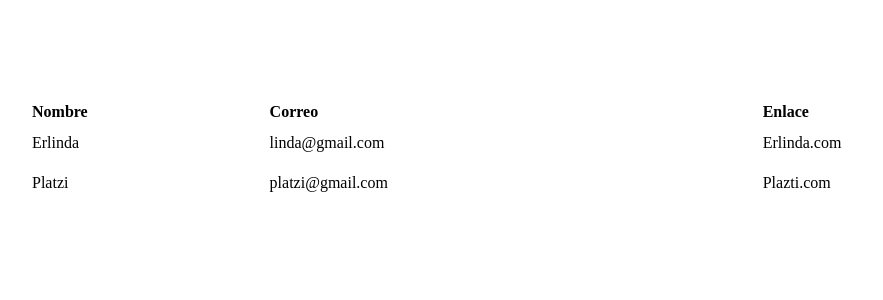
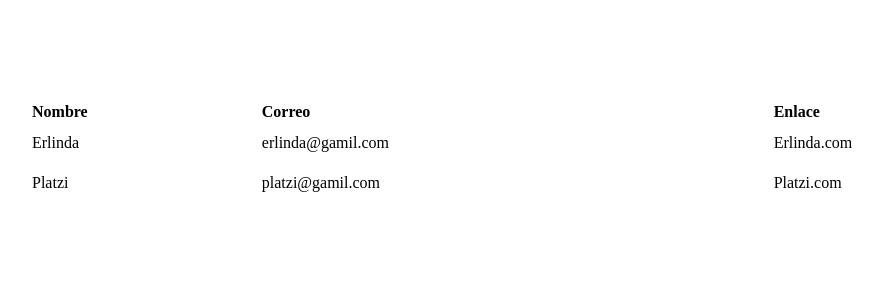
Before and after one commit to erlinda7/reduxBedu, a React (Create React App) app: page / in a window 1280 px wide. Shown: the top 300 px of the page, without its empty margins (79-962 px from the left). Built offline with nearby package versions, Linux system fonts and the light colour scheme.

Commit message:
cambiando de componente funcional(Stateles) a componente de clase(stateful)

```diff
--- a/src/components/App.js
+++ b/src/components/App.js
@@ -1,21 +1,39 @@
-import React from 'react';
+import React, { Component } from 'react'; //import Component
 
 
-const App = () => {
+//cambiar const por class
+class App extends Component {
 
-  const ponerFilas = () => [
+  constructor() {
+    super();
+    this.state = {
+      usuarios: [
+        {
+          nombre: 'Erlinda',
+          correo: 'erlinda@gamil.com',
+          enlace: 'Erlinda.com'
+        },
+        {
+          nombre: 'Platzi',
+          correo: 'platzi@gamil.com',
+          enlace: 'Platzi.com'
+        }
+      ]
+    }
+  }
+  //ya no es necesario const
+  ponerFilas = () => (
+    this.state.usuarios.map(usuario => (
       <tr>
-      <td>Erlinda</td>
-      <td>linda@gmail.com</td>
-      <td>Erlinda.com</td>
-    </tr>,
-    <tr>
-      <td>Platzi</td>
-      <td>platzi@gmail.com</td>
-      <td>Plazti.com</td>
+        <td>{usuario.nombre}</td>
+        <td>{usuario.correo}</td>
+        <td>{usuario.enlace}</td>
       </tr>
-  ]
-
+      )
+    )
+  );
+  //necesito poner dentro de un render
+  render() {
     return (
       <div className="margen">
         <table className="tabla">
@@ -28,13 +46,15 @@ const App = () => {
           </thead>
           <tbody>
             {
-           ponerFilas()
+              /*se necesita this para llamar */
+              this.ponerFilas()
             }
           </tbody>
         </table>
       </div>
     )
   }
+}
 
 
 export default App;
```
Lines whose indentation alone changed are shown as unchanged.
